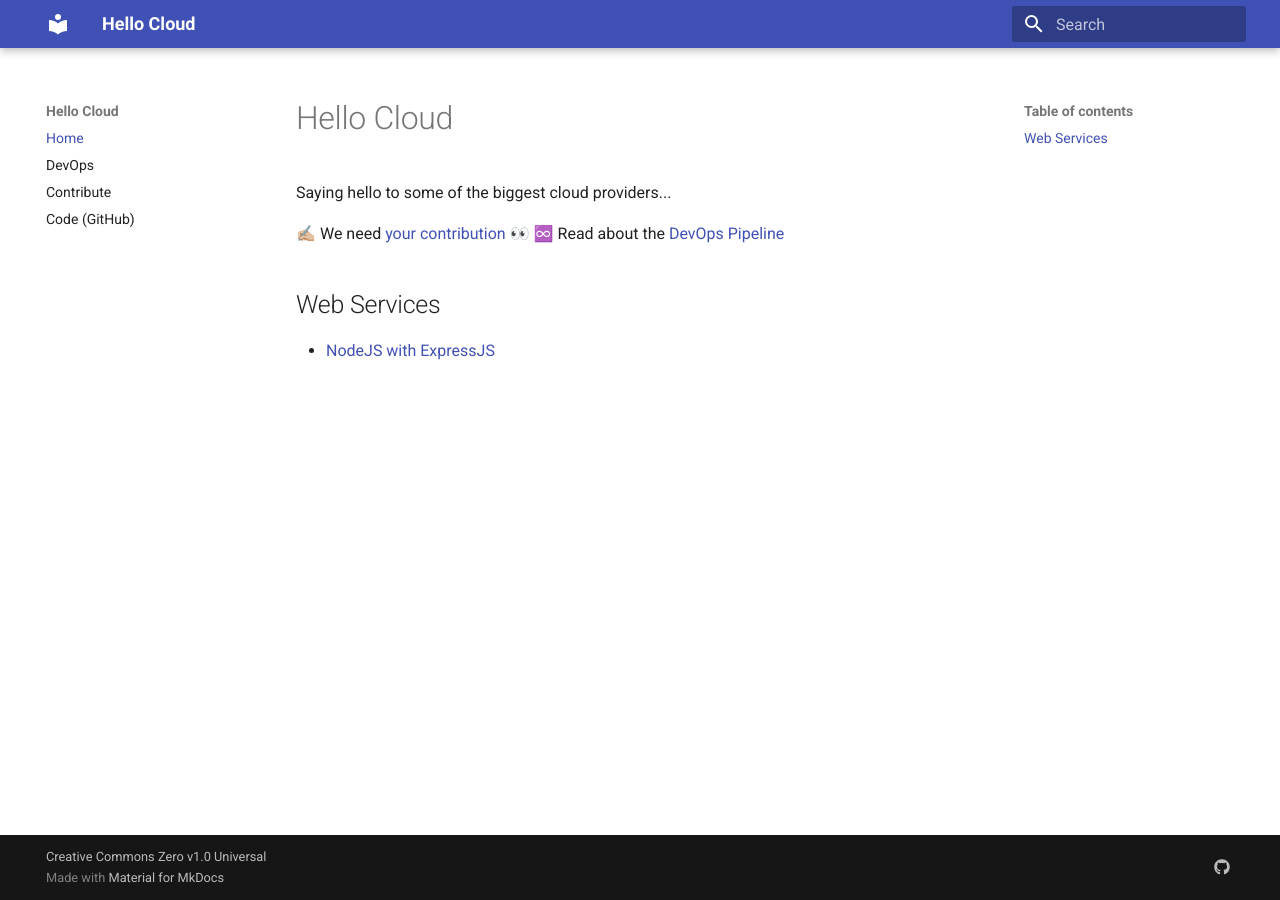
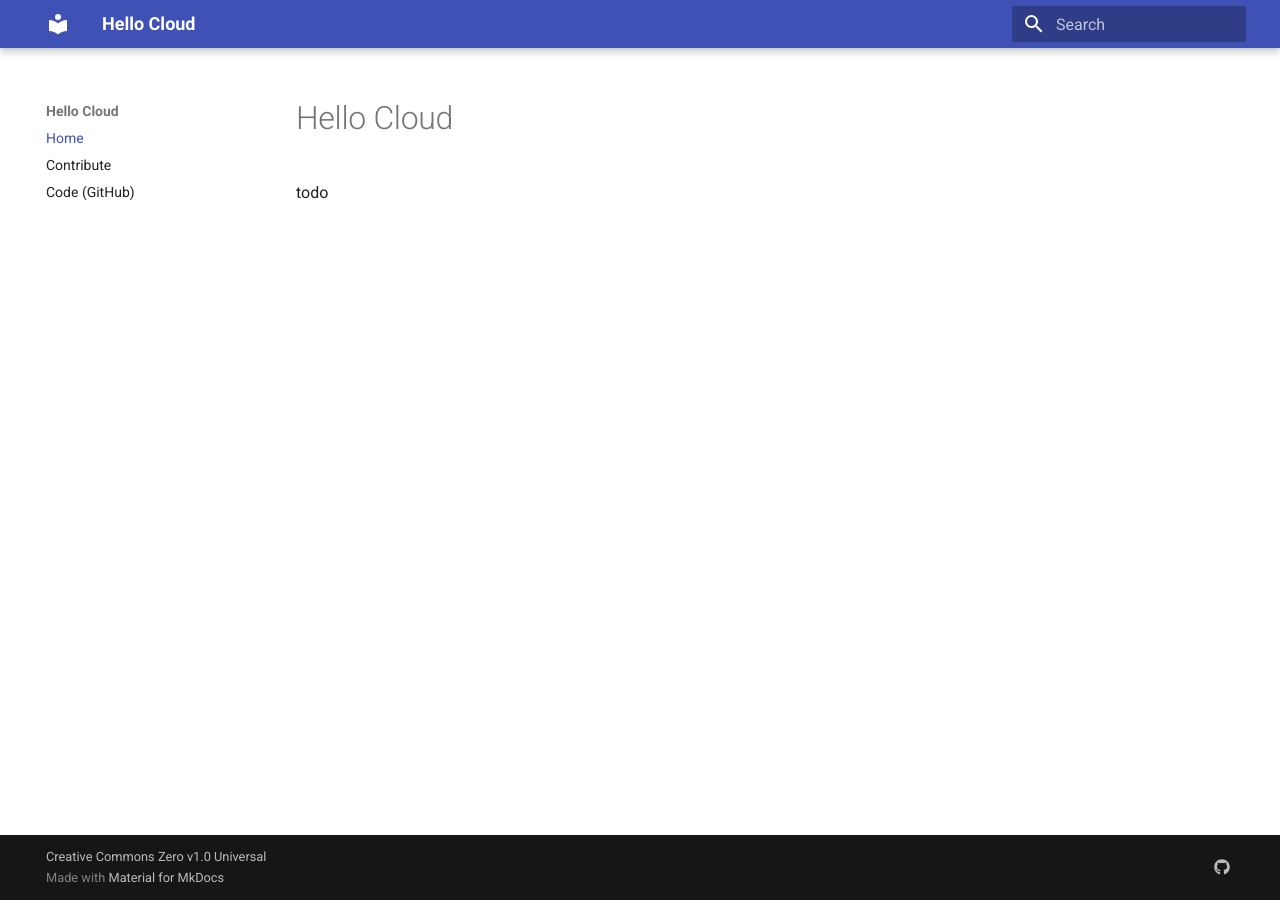
Before and after one commit to ourchitecture/hello-cloud, an MkDocs documentation site: the page built from src/docs/index.md, in a window 1280 px wide. Built offline with MkDocs 1.6.1 and Material for MkDocs 9.7.7, drawn with Linux system fonts in a browser that asks for light colours.

Commit message:
docs: devops
Signed-off-by: Eric Swanson <ericis@users.noreply.github.com>

```diff
--- a/mkdocs.yml
+++ b/mkdocs.yml
@@ -9,7 +9,6 @@
     - "header.autohide"
 nav:
   - "Home": "index.md"
-  - "DevOps": "devops.md"
   - "Contribute": "contribute.md"
   - "Code (GitHub)": "https://github.com/ericis/hello-cloud/"
 extra:
--- a/src/docs/index.md
+++ b/src/docs/index.md
@@ -1,10 +1,3 @@
 # Hello Cloud
 
-Saying hello to some of the biggest cloud providers...
-
-✍🏼 We need [your contribution](./contribute.md) 👀
-♾️ Read about the [DevOps Pipeline](./devops.md)
-
-## Web Services
-
-- [NodeJS with ExpressJS](./services/nodejs-expressjs.md)
+todo
```
Also changed, not shown: README.md (+1 -1 lines), src/docs/contribute.md (+0 -2 lines), .github/CONTRIBUTING.md, 2 other files.
